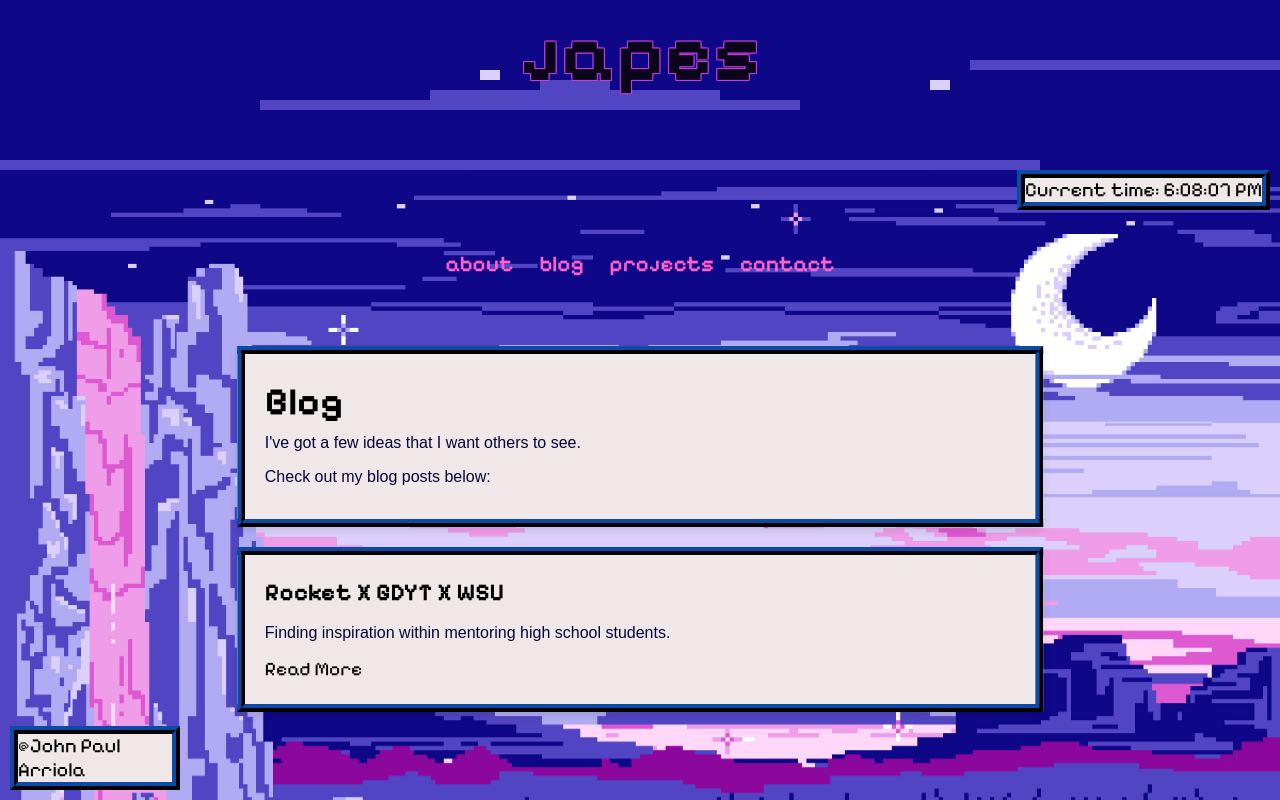
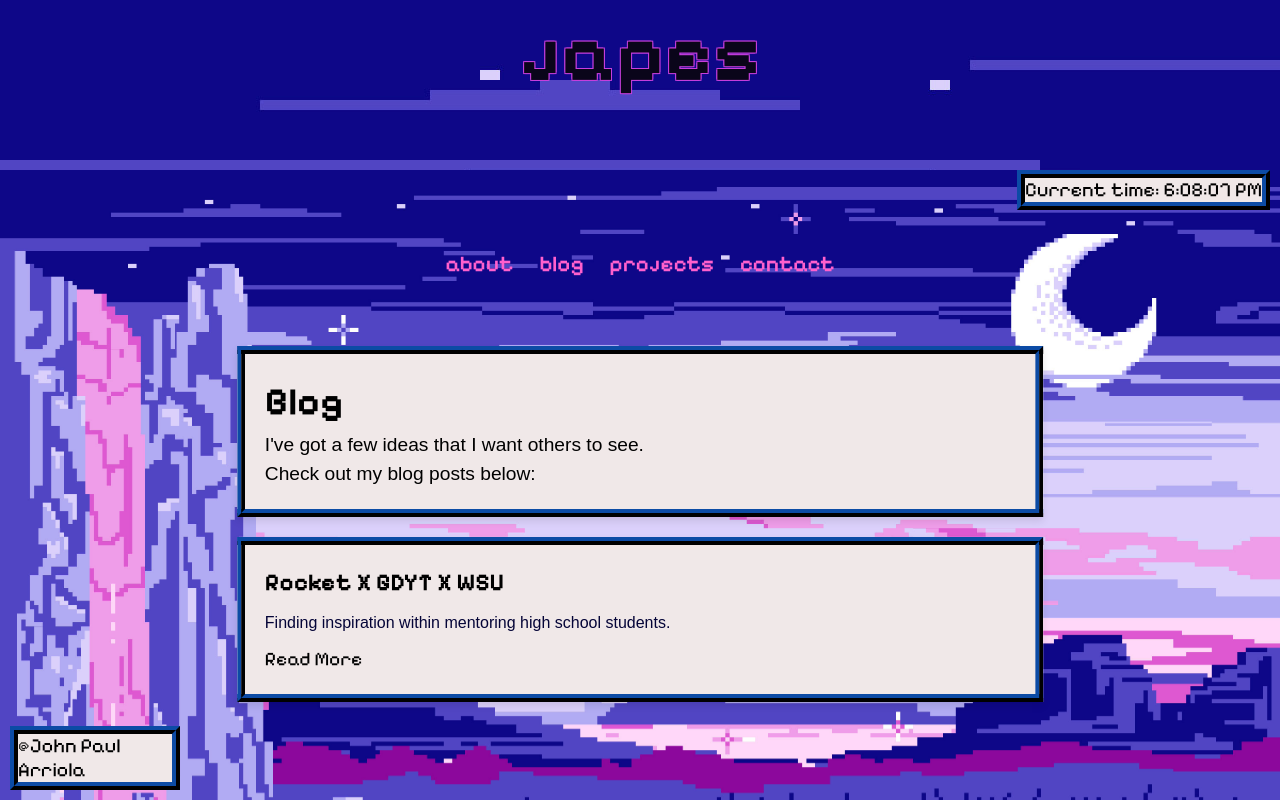
Before and after one commit to arriolajp/john_paul_portfolio, a React (Vite) app in the folder jp-portfolio/: page /blog in a window 1280 px wide. Shown: the top 800 px of the page. Built offline with nearby package versions, Linux system fonts and the light colour scheme.

Commit message:
Organized code into Navbar

```diff
--- a/jp-portfolio/src/components/About/About.jsx
+++ b/jp-portfolio/src/components/About/About.jsx
@@ -1,6 +1,5 @@
 import React, {useState, useEffect} from 'react';
-import {Link} from 'react-router-dom';
-import TimeDisplay from '../TimeDisplay/TimeDisplay';
+import Navbar from '../Navbar/Navbar';
 import "./About.css";
 
 
@@ -9,26 +8,8 @@ const About = ()  =>{
 
   return (
     <header>
-      <div className="top-bar">
-        <div className="name">
-          <Link to="/">
-            <h1>japes</h1>
-            </Link>
-        </div>
-      </div>
-      <div className="background">
-        <div className="intro1">
-            <p>@John Paul Arriola</p>
-        </div>
-        <div className="links">
-          <ul className="main-nav-list">
-          <li><Link to="/about">about</Link></li>
-            <li><Link to="/blog">blog</Link></li>
-            <li><Link to="/projects">projects</Link></li>
-            <li><Link to="/contact">contact</Link></li>
-          </ul>
-        </div>
-        <div className="text-box">
+      <Navbar/>
+      <div className="text-box">
           <h1>About me</h1>
           <p>I wanted to pursue a combination of art and engineering, so I became a computer science student. I'm finding out what artistic aspects I can apply to technology, while also keeping my hobbies as an artist and life as a student in balance.</p>
            <p>I hope to turn this little project into a career, but in the meantime you can find me running. I also enjoy photography, cats, origami, and video games.</p>
@@ -36,8 +17,6 @@ const About = ()  =>{
           <p>I am inspired by the brutal, exploratory designs of the 2000's. I grew up with games like Minesweeper and Poptropica, and I want to keep that stylistic and artistic style alive.</p>
 
       </div>
-        <div className="time"><TimeDisplay/></div>
-      </div>
     </header>
   )
 }
--- a/jp-portfolio/src/components/Blog/Blog.jsx
+++ b/jp-portfolio/src/components/Blog/Blog.jsx
@@ -1,7 +1,7 @@
 import React, { useState, useEffect } from 'react';
 import { Link } from 'react-router-dom';
 import "./Blog.css";
-import TimeDisplay from '../TimeDisplay/TimeDisplay';
+import Navbar from '../Navbar/Navbar.jsx';
 
 const Blog = () => {
   const blogPosts = [
@@ -10,27 +10,9 @@ const Blog = () => {
 
   return (
     <header>
-      <div className="top-bar">
-        <div className="name">
-          <Link to="/">
-            <h1>japes</h1>
-          </Link>
-        </div>
-      </div>
-      <div className="background">
-        <div className="intro1">
-          <p>@John Paul Arriola</p>
-        </div>
-        <div className="links">
-          <ul className="main-nav-list">
-            <li><Link to="/about">about</Link></li>
-            <li><Link to="/blog">blog</Link></li>
-            <li><Link to="/projects">projects</Link></li>
-            <li><Link to="/contact">contact</Link></li>
-          </ul>
-        </div>
-        <div className="blog-container">
-          <div className="blog-box">
+      <Navbar/>
+      <div className="blog-container">
+          <div className="post-box">
               <h1>Blog</h1>
               <p>I've got a few ideas that I want others to see.</p>
               <p>Check out my blog posts below:</p>
@@ -47,8 +29,6 @@ const Blog = () => {
             ))}
           </div>
         </div>
-        <div className="time"><TimeDisplay /></div>
-      </div>
     </header>
   );
 };
--- /dev/null
+++ b/jp-portfolio/src/components/Blog/Posts/Post.css
@@ -0,0 +1,15 @@
+.post-box:hover{
+    transform: none;
+}
+
+.post-box{
+    background-color: rgb(240, 232, 232);
+    border: 8px ridge rgb(6, 37, 81);
+    padding: 20px;
+    box-shadow: 0 4px 8px rgba(0, 0, 0, 0.1);
+
+}
+
+.post-box p{
+    font-family: "Red Hat Display", sans-serif;
+}
--- a/jp-portfolio/src/components/Blog/Posts/Post01.jsx
+++ b/jp-portfolio/src/components/Blog/Posts/Post01.jsx
@@ -1,34 +1,15 @@
 import React, { useState, useEffect } from 'react';
-import { Link } from 'react-router-dom';
-import TimeDisplay from '../../TimeDisplay/TimeDisplay';
-import "../Blog.css";
+import Navbar from "../../Navbar/Navbar";
+import "./Post.css";
 
 
 
 const Post01 = () => {
   return (
     <header>
-      <div className="top-bar">
-        <div className="name">
-          <Link to="/">
-            <h1>japes</h1>
-          </Link>
-        </div>
-      </div>
-      <div className="background">
-        <div className="intro1">
-          <p>@John Paul Arriola </p>
-        </div>
-        <div className="links">
-          <ul className="main-nav-list">
-            <li><Link to="/about">about</Link></li>
-            <li><Link to="/blog">blog</Link></li>
-            <li><Link to="/projects">projects</Link></li>
-            <li><Link to="/contact">contact</Link></li>
-          </ul>
-        </div>
+      <Navbar/>
         <div className="blog-container">
-        <div className="blog-box">
+        <div className="post-box">
           <h1>Rocket X GDYT X WSU</h1>
           <p>April 11, 2025</p>
           <h2>What Did I Do?</h2>
@@ -76,8 +57,6 @@ const Post01 = () => {
             </p>
           </div>
         </div>
-        <div className="time"><TimeDisplay /></div>
-      </div>
     </header>
   );
 };
--- a/jp-portfolio/src/components/Contact/Contact.jsx
+++ b/jp-portfolio/src/components/Contact/Contact.jsx
@@ -1,7 +1,6 @@
 import React from 'react';
 import "./Contact.css";
-import { Link } from 'react-router-dom';
-import TimeDisplay from '../TimeDisplay/TimeDisplay';
+import Navbar from '../Navbar/Navbar';
 import { linkedin } from '../../assets';
 
 
@@ -19,25 +18,7 @@ const LinkedIn = () => (
 const Contact = ()  =>{
   return (
     <header>
-    <div className="top-bar">
-      <div className="name">
-        <Link to="/">
-          <h1>japes</h1>
-          </Link>
-      </div>
-    </div>
-    <div className="background">
-      <div className="intro1">
-          <p>@John Paul Arriola </p>
-      </div>
-      <div className="links">
-        <ul className="main-nav-list">
-        <li><Link to="/about">about</Link></li>
-          <li><Link to="/blog">blog</Link></li>
-          <li><Link to="/projects">projects</Link></li>
-          <li><Link to="/contact">contact</Link></li>
-        </ul>
-      </div>
+      <Navbar/>
       <div className="text-box">
         <h1>Contact</h1>
         <LinkedIn />
@@ -49,8 +30,6 @@ const Contact = ()  =>{
             arriolajohnpaul04@gmail.com
           </a>
     </div>
-      <div className="time"><TimeDisplay/></div>
-    </div>
   </header>
   )
 }
--- a/jp-portfolio/src/components/Header/Header.jsx
+++ b/jp-portfolio/src/components/Header/Header.jsx
@@ -1,41 +1,19 @@
 import React, {useState, useEffect} from 'react';
-import {Link} from 'react-router-dom';
 import "./Header.css";
-import TimeDisplay from '../TimeDisplay/TimeDisplay';
+import Navbar from '../Navbar/Navbar';
 
 const Header = ()  =>{
 
   return (
     <header>
-
-      <div className="top-bar">
-        <div className="name">
-          <Link to="/">
-            <h1>japes</h1>
-            </Link>
-        </div>
-      </div>
-      <div className="background">
-        <div className="intro1">
-            <p>My name is JP! </p>
-        </div>
-        <div className="links">
-          <ul className="main-nav-list">
-          <li><Link to="/about">about</Link></li>
-            <li><Link to="/blog">blog</Link></li>
-            <li><Link to="/projects">projects</Link></li>
-            <li><Link to="/contact">contact</Link></li>
-          </ul>
-        </div>
-        <div className="text-box">
+      <Navbar />
+      <div className="text-box">
           <h1>Hey, I'm JP!</h1>
           <p>I like creating things, and this website is one of them. Check out my blog from my last internship, look into my projects, or just hang around.</p>
           <p>I plan to put changeable themes on this website, so look out for those!</p>
           <h2>Inspiration</h2>
           <p>I hope to create things that showcase who I am. Enjoy!</p>
       </div>
-        <div className="time"><TimeDisplay/></div>
-      </div>
     </header>
   )
 }
--- /dev/null
+++ b/jp-portfolio/src/components/Navbar/Navbar.jsx
@@ -0,0 +1,34 @@
+import React from "react";
+import { Link } from "react-router-dom";
+import TimeDisplay from "../TimeDisplay/TimeDisplay";
+
+const Navbar = () => {
+    return(
+        <div>
+        <div className="top-bar">
+        <div className="name">
+          <Link to="/">
+            <h1>japes</h1>
+            </Link>
+        </div>
+      </div>
+      <div className="background">
+        <div className="intro1">
+            <p>@John Paul Arriola </p>
+        </div>
+        <div className="links">
+          <ul className="main-nav-list">
+          <li><Link to="/about">about</Link></li>
+            <li><Link to="/blog">blog</Link></li>
+            <li><Link to="/projects">projects</Link></li>
+            <li><Link to="/contact">contact</Link></li>
+          </ul>
+        </div>
+
+        <div className="time"><TimeDisplay/></div>
+      </div>
+      </div>
+    );
+}
+
+export default Navbar;
--- a/jp-portfolio/src/components/Projects/Projects.css
+++ b/jp-portfolio/src/components/Projects/Projects.css
@@ -6,6 +6,7 @@
 
     font-size: clamp(1rem, 2vw, 1.5rem);
     border-bottom: solid 1px black;
+
 }
 
 .portfolio h2{
@@ -26,6 +27,7 @@
     width: min(42em, 92%);
     left: 50%;
     transform: translateX(-50%);
+
   }
 
   .portfolio-card:hover {
@@ -39,9 +41,14 @@
     padding: 20px;
     box-shadow: 0 4px 8px rgba(0, 0, 0, 0.1);
     transition: transform 0.2s ease, box-shadow 0.2s ease;
+
 }
 
 .portfolio-box:hover{
     transform: translateY(-5px);
     box-shadow: 0 8px 16px rgba(0, 0, 0, 0.2);
 }
+
+.portfolio-box p{
+    font-family: "Red Hat Display", sans-serif;
+}
--- a/jp-portfolio/src/components/Projects/Projects.jsx
+++ b/jp-portfolio/src/components/Projects/Projects.jsx
@@ -1,7 +1,6 @@
 import React, {useState, useEffect} from 'react';
-import {Link} from 'react-router-dom';
-import TimeDisplay from '../TimeDisplay/TimeDisplay';
 import "./Projects.css";
+import Navbar from '../Navbar/Navbar';
 
 
 
@@ -18,7 +17,7 @@ const sites = [
   },
   {
     title: "Portfolio Website",
-    description: "A personal portfolio showcasing my projects and skills",
+    description: "This website!",
     link: "https://github.com/arriolajp/john_paul_portfolio"
   }
 ];
@@ -28,31 +27,9 @@ const Projects = ()  =>{
 
   return (
     <header>
-
-      <div className="top-bar">
-        <div className="name">
-          <Link to="/">
-            <h1>japes</h1>
-            </Link>
-        </div>
-      </div>
-      <div className="background">
-      <div className="time"><TimeDisplay/></div>
-        <div className="intro1">
-            <p>My name is JP! </p>
-        </div>
-        <div className="links">
-          <ul className="main-nav-list">
-          <li><Link to="/about">about</Link></li>
-            <li><Link to="/blog">blog</Link></li>
-            <li><Link to="/projects">projects</Link></li>
-            <li><Link to="/contact">contact</Link></li>
-          </ul>
-        </div>
-
-
+      <Navbar />
       <div className="portfolio-container">
-      <div className="portfolio-box">
+      <div className="post-box">
               <h1>Projects</h1>
               <p>Check out my projects below:</p>
             </div>
@@ -66,7 +43,6 @@ const Projects = ()  =>{
         ))}
       </div>
 
-      </div>
     </header>
   )
 }
```
Also changed, not shown: jp-portfolio/public/star.png (added).
